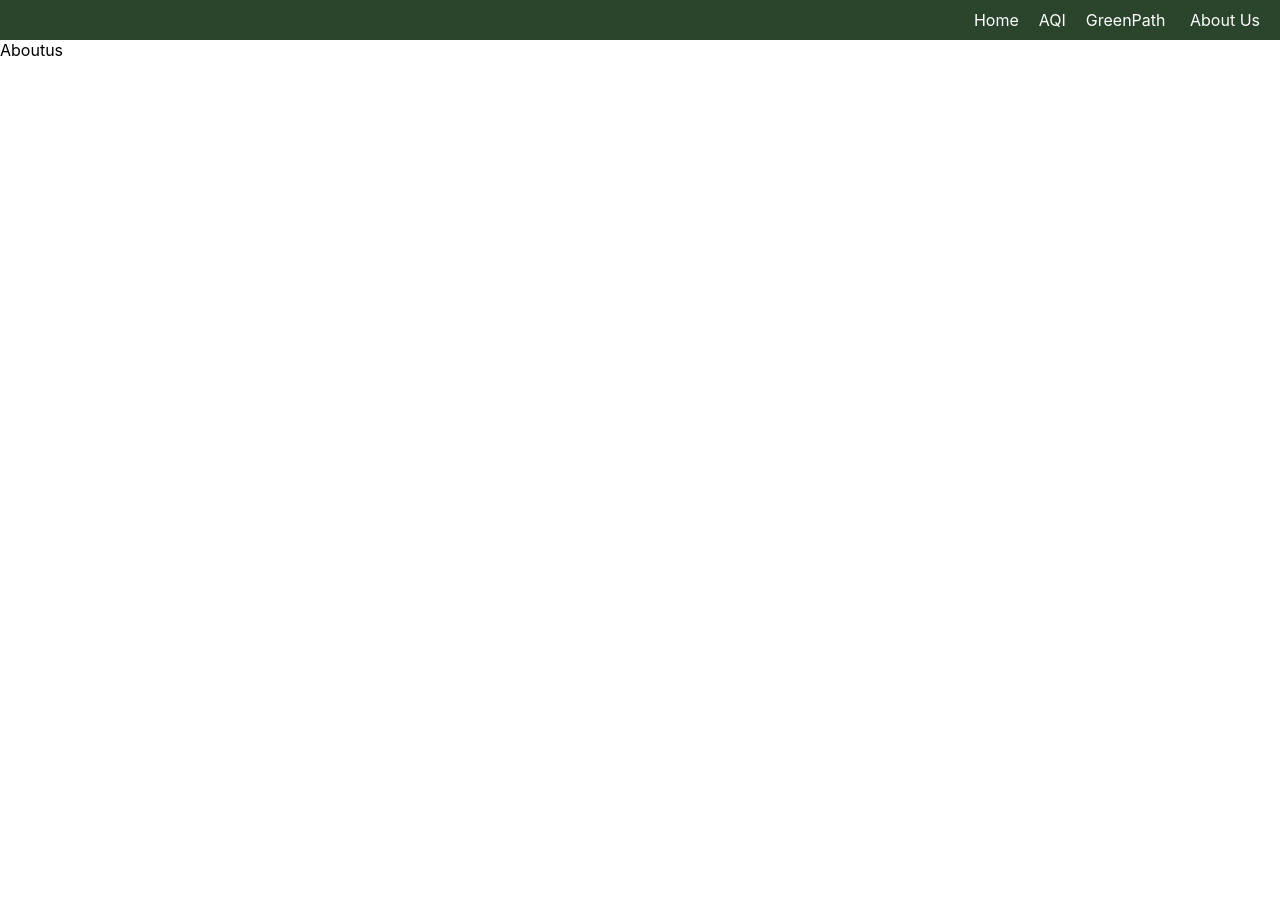
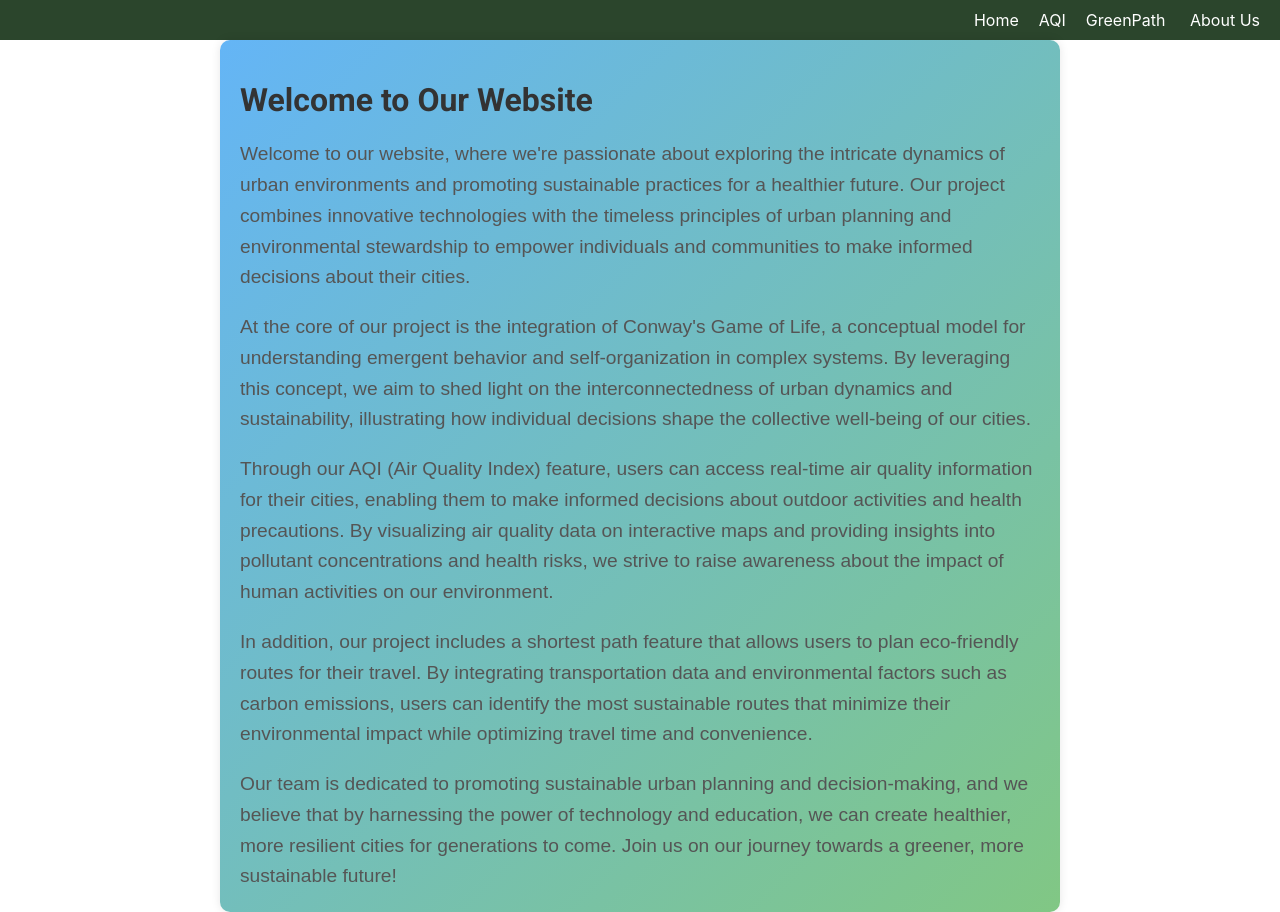
Before and after one commit to Akhilmujawar786/MP1, a React (Create React App) app in the folder frontend/: page /about in a window 1280 px wide. Before the commit the page ends 800 px from the top, so only its background shows below. Built offline with nearby package versions, Linux system fonts and the light colour scheme.

Commit message:
aboutus home

```diff
--- a/frontend/src/App.js
+++ b/frontend/src/App.js
@@ -8,6 +8,7 @@ import Login from './components/Login1';
 import AQI from './pages/AQI';
 import Aboutus from './pages/Aboutus';
 import Signup from './components/Signup';
+import AboutUs from './pages/Aboutus';
 
 function App() {
   const [isLoggedIn, setIsLoggedIn] = useState(false);
@@ -20,11 +21,19 @@ function App() {
         <Routes>
           <Route path="/" element={<Home />} />
           <Route path="/about" element={<Aboutus />} />
-          <Route path="/travel" element={isLoggedIn ? <GreenPath /> : <Login setLoggedIn={setIsLoggedIn} destination={location.pathname} />} />
+          <Route path="/greenpath" element={isLoggedIn ? <GreenPath /> : <Login setLoggedIn={setIsLoggedIn} destination={location.pathname} />} />
           <Route path="/aqi" element={isLoggedIn ? <AQI /> : <Login setLoggedIn={setIsLoggedIn} destination={location.pathname} />} />
           <Route path="/login" element={<Login setLoggedIn={setIsLoggedIn} destination={location.pathname} />} />
           <Route path="/signup" element={<Signup />} />
+
         </Routes>
+
+            <Routes>
+                <Route exact path="/" component={Home} />
+                <Route path="/aqi" component={AQI} />
+                <Route path="/greenpath" component={GreenPath} />
+                <Route path="/about" component={AboutUs} />
+            </Routes>
 
     </div>
   );
--- /dev/null
+++ b/frontend/src/pages/Aboutus.css
@@ -0,0 +1,59 @@
+/* Import Google Font */
+@import url('https://fonts.googleapis.com/css2?family=Roboto:ital,wght@0,400;0,700;1,400&display=swap');
+
+.about-us-container {
+  max-width: 800px;
+  margin: 0 auto;
+  padding: 20px;
+  font-family: 'Roboto', sans-serif;
+  background-color: #f4f4f4;
+  border-radius: 10px;
+  box-shadow: 0 0 10px rgba(0, 0, 0, 0.1);
+  text-align: left;
+}
+
+.about-us-heading {
+  font-size: 2rem;
+  margin-bottom: 20px;
+  color: #333;
+  font-family: 'Roboto', sans-serif;
+}
+
+.about-us-content {
+  font-size: 1.2rem;
+  line-height: 1.6;
+  color: #555;
+}
+
+.about-us-content p {
+  margin-bottom: 15px;
+}
+
+.about-us-content p:last-child {
+  margin-bottom: 0;
+}
+
+.highlight {
+  color: #2e8b57;
+  font-weight: bold;
+}
+
+/* Background gradient */
+.about-us-container {
+  background: linear-gradient(135deg, #64b5f6, #81c784);
+}
+
+/* Button styles */
+.button {
+  display: inline-block;
+  padding: 10px 20px;
+  background-color: #2e8b57;
+  color: #fff;
+  text-decoration: none;
+  border-radius: 5px;
+  transition: background-color 0.3s;
+}
+
+.button:hover {
+  background-color: #255c3b;
+}
--- a/frontend/src/pages/Aboutus.js
+++ b/frontend/src/pages/Aboutus.js
@@ -1,6 +1,28 @@
-import React from "react";
+// AboutUs.js
+import React from 'react';
+import './Aboutus.css';
 
-function Aboutus() {
-    return <div>Aboutus</div>;
-}
-export default Aboutus;
+const AboutUs = () => {
+  return (
+    <div className="about-us-container">
+      <h1 className="about-us-heading">Welcome to Our Website</h1>
+      <div className="about-us-content">
+        <p>
+          Welcome to our website, where we're passionate about exploring the intricate dynamics of urban environments
+          and promoting sustainable practices for a healthier future. Our project combines innovative technologies with
+          the timeless principles of urban planning and environmental stewardship to empower individuals and communities
+          to make informed decisions about their cities.
+        </p>
+        <p>At the core of our project is the integration of Conway's Game of Life, a conceptual model for understanding emergent behavior and self-organization in complex systems. By leveraging this concept, we aim to shed light on the interconnectedness of urban dynamics and sustainability, illustrating how individual decisions shape the collective well-being of our cities.
+</p>
+<p>Through our AQI (Air Quality Index) feature, users can access real-time air quality information for their cities, enabling them to make informed decisions about outdoor activities and health precautions. By visualizing air quality data on interactive maps and providing insights into pollutant concentrations and health risks, we strive to raise awareness about the impact of human activities on our environment.
+</p>
+<p>In addition, our project includes a shortest path feature that allows users to plan eco-friendly routes for their travel. By integrating transportation data and environmental factors such as carbon emissions, users can identify the most sustainable routes that minimize their environmental impact while optimizing travel time and convenience.
+</p>
+<p>Our team is dedicated to promoting sustainable urban planning and decision-making, and we believe that by harnessing the power of technology and education, we can create healthier, more resilient cities for generations to come. Join us on our journey towards a greener, more sustainable future!</p>
+      </div>
+    </div>
+  );
+};
+
+export default AboutUs;
--- /dev/null
+++ b/frontend/src/pages/Home.css
@@ -0,0 +1,46 @@
+/* Home.css */
+.home-container {
+    height: 100vh;
+    display: flex;
+    flex-direction: column;
+    justify-content: center;
+    align-items: center;
+    background-image: url('C:\Users\Lenovo\OneDrive\Desktop\mp1\MP1\frontend\src\pages\9166165.jpg');
+    background-size: cover;
+    background-position: center;
+    color: #045d32;
+    text-align: center;
+}
+
+h1 {
+    font-family: 'Arial', sans-serif;
+    font-size: 3rem;
+    font-weight: bold;
+    margin-bottom: 20px;
+}
+
+p {
+    font-family: 'Arial', sans-serif;
+    font-size: 1.2rem;
+    margin-bottom: 20px;
+}
+
+.button-container {
+    margin-top: 20px;
+}
+
+.button {
+    display: inline-block;
+    padding: 10px 20px;
+    margin-right: 10px;
+    background-color: #fff;
+    color: #333;
+    text-decoration: none;
+    border-radius: 5px;
+    transition: background-color 0.3s, color 0.3s;
+}
+
+.button:hover {
+    background-color: #333;
+    color: #fff;
+}
--- a/frontend/src/pages/Home.js
+++ b/frontend/src/pages/Home.js
@@ -1,7 +1,20 @@
-import React from "react";
+// Home.js
+import React from 'react';
+import { Link } from 'react-router-dom';
+import './Home.css'; // Import the home.css file
 
-function Home() {
-    return <div>Home</div>;
-}
+const Home = () => {
+    return (
+        <div className="home-container">
+            <h1>Sustainable Cities and<br></br> Communities</h1>
+            <p>Explore our features:</p>
+            <div className="button-container">
+                <Link to="/aqi" className="button">AQI</Link>
+                <Link to="/greenpath" className="button">Green Path</Link>
+                <Link to="/about" className="button">About us</Link>
+            </div>
+        </div>
+    );
+};
 
 export default Home;
```
Also changed, not shown: frontend/src/pages/9166165.jpg (added), frontend/src/pages/9166333.jpg (added).
